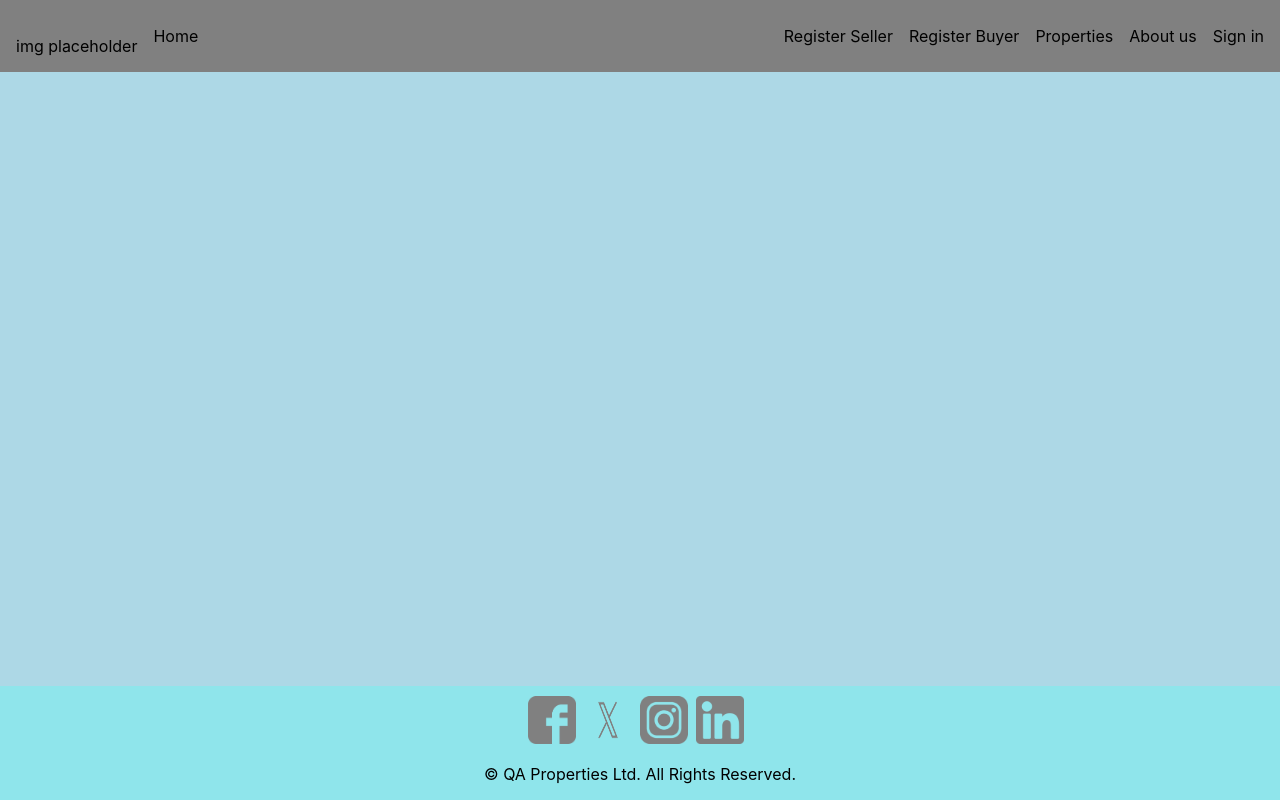
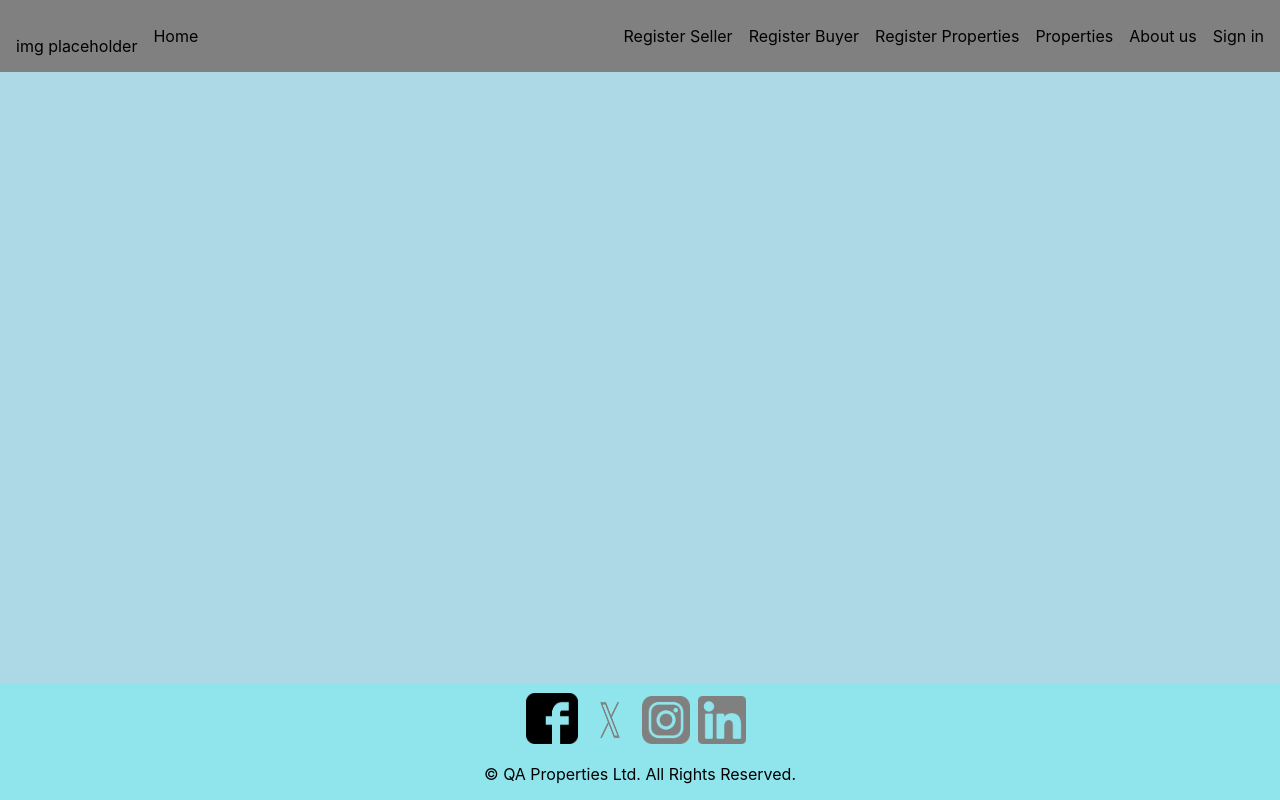
Before and after one commit to starwarsjedi321/GroupProject, a React (Create React App) app in the folder groupproject/: page / in a window 1280 px wide. In both pictures the pointer is over the picture 556 px from the left and 715 px from the top of the page. Built offline with nearby package versions, Linux system fonts and the light colour scheme.

Commit message:
hot fix the img hover style, increase specificity of the selector

```diff
--- a/groupproject/src/components/navComponent.js
+++ b/groupproject/src/components/navComponent.js
@@ -17,6 +17,9 @@ const Navbar = () => {
           <Link to="/register-buyer">Register Buyer</Link>
         </li>
         <li>
+          <Link to="/register-properties">Register Properties</Link>
+        </li>
+        <li>
           <Link to="/properties">Properties</Link>
         </li>
         <li>
--- a/groupproject/src/styles/layout.css
+++ b/groupproject/src/styles/layout.css
@@ -74,7 +74,7 @@ div.icons img {
     filter: brightness(0) invert(0.5);
     transition: 0.1s;
 }
-img:hover {
+a > img:hover {
     filter: brightness(0) invert(0);
     height: 3.2em;
     width: 3.2em;
```
